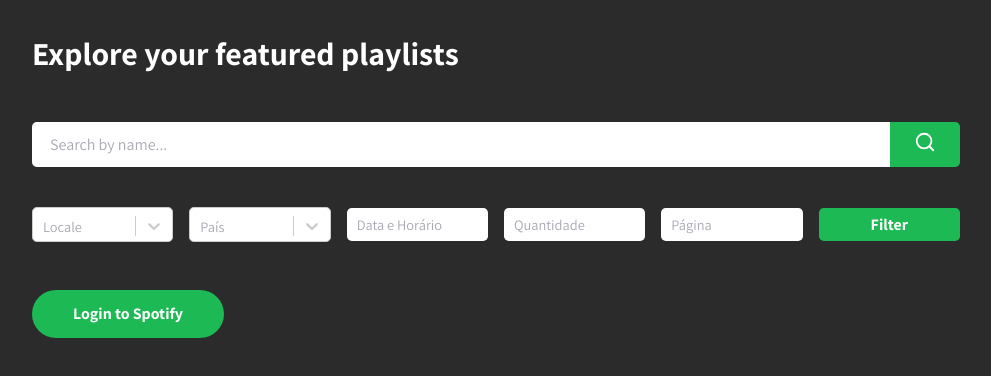
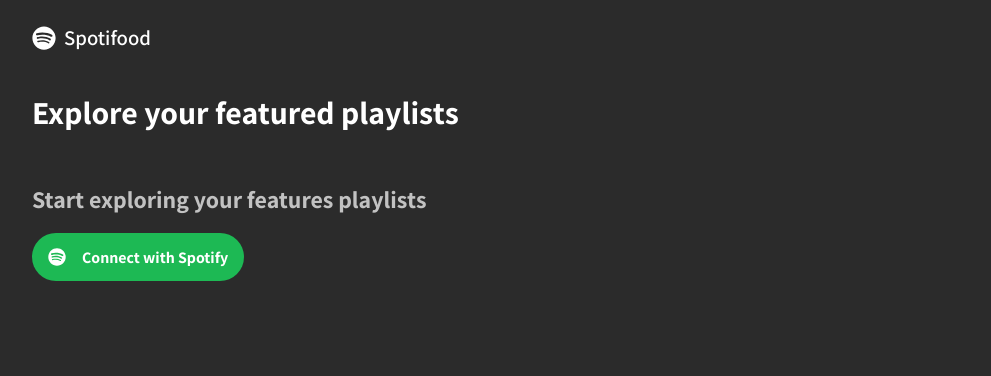
Before and after one commit to tmegumi/ifood-frontend-test, a React (Create React App) app: page / in a window 1280 px wide. Shown: the top 376 px of the page, without its empty margins (144-1135 px from the left). Built offline with nearby package versions, Linux system fonts and the light colour scheme.

Commit message:
Alter components styles

```diff
--- a/package.json
+++ b/package.json
@@ -19,6 +19,7 @@
     "eslint-plugin-react-hooks": "^4",
     "polished": "^3.6.6",
     "react": "^16.13.1",
+    "react-datepicker": "^3.1.3",
     "react-dom": "^16.13.1",
     "react-icons": "^3.11.0",
     "react-router-dom": "^5.2.0",
@@ -49,6 +50,7 @@
     ]
   },
   "devDependencies": {
+    "@types/react-datepicker": "^3.1.1",
     "@types/react-router-dom": "^5.1.5",
     "@types/react-select": "^3.0.19",
     "@types/styled-components": "^5.1.3",
--- a/src/pages/Playlists/components/PlaylistFilter/index.tsx
+++ b/src/pages/Playlists/components/PlaylistFilter/index.tsx
@@ -1,9 +1,11 @@
-import React, { useState, useEffect } from 'react';
+import React, { useState, useEffect, ChangeEvent, FormEvent } from 'react';
+
 import Select from 'react-select';
+import DatePicker from 'react-datepicker';
 
 import { Filter, FilterQuery, FilterValueItem, getPlaylistFilters } from '../../../../services/playlists';
 
-import { Container, FilterItem } from './styles';
+import { Form, FormItem } from './styles';
 
 interface PlaylistFilterProps {
   onFilterChanged(filter: FilterQuery): void;
@@ -20,7 +22,7 @@
 
   const [selectedLocale, setSelectedLocale] = useState('');
   const [selectedCountry, setSelectedCountry] = useState('');
-  const [selectedDateTime, setSelectedDateTime] = useState('');
+  const [selectedDateTime, setSelectedDateTime] = useState<Date | null>(null);
   const [selectedLimit, setSelectedLimit] = useState('');
   const [selectedOffset, setSelectedOffset] = useState('');
 
@@ -40,7 +42,23 @@
     });
   }, []);
 
-  function handlePlaylistFilter() {
+  function handleLimitInputChange(event: ChangeEvent<HTMLInputElement>) {
+    let value = Number(event.target.value);
+
+    if (!value) {
+      setSelectedLimit('');
+    }
+
+    if (limit.validation && (value < Number(limit.validation.min) || value > Number(limit.validation?.max))) {
+      return;
+    }
+
+    setSelectedLimit(value.toString());
+  }
+
+  function handlePlaylistFilter(event: FormEvent<HTMLFormElement>) {
+    event.preventDefault();
+
     onFilterChanged({
       locale: selectedLocale,
       country: selectedCountry,
@@ -51,51 +69,56 @@
   }
 
   return (
-    <Container>
-      <FilterItem>
+    <Form onSubmit={handlePlaylistFilter}>
+      <FormItem>
         <Select
           classNamePrefix="react-select"
           placeholder={locale.name}
           options={locale.values}
-          onChange={e => setSelectedLocale((e as FilterValueItem)?.label)}
+          onChange={e => setSelectedLocale((e as FilterValueItem)?.name)}
         />
-      </FilterItem>
-      <FilterItem>
+      </FormItem>
+      <FormItem>
         <Select
           classNamePrefix="react-select"
           placeholder={country.name}
           options={country.values}
-          onChange={e => setSelectedCountry((e as FilterValueItem)?.label)}
+          onChange={e => setSelectedCountry((e as FilterValueItem)?.name)}
         />
-      </FilterItem>
-      <FilterItem>
-        <input
+      </FormItem>
+      <FormItem>
+        <DatePicker
+          showTimeInput
           name={dateTime.id}
-          placeholder={dateTime.name}
-          value={selectedDateTime}
-          onChange={e => setSelectedDateTime(e.target.value)}
+          placeholderText={dateTime.name}
+          selected={selectedDateTime}
+          dateFormat="yyyy/MM/dd HH:mm"
+          timeFormat="HH:mm"
+          onChange={date => setSelectedDateTime(date as Date)}
         />
-      </FilterItem>
-      <FilterItem>
+      </FormItem>
+      <FormItem>
         <input
           name={limit.id}
           placeholder={limit.name}
           value={selectedLimit}
-          onChange={e => setSelectedLimit(e.target.value)}
+          onChange={handleLimitInputChange}
+          type="number"
         />
-      </FilterItem>
-      <FilterItem>
+      </FormItem>
+      <FormItem>
         <input
           name={offset.id}
           placeholder={offset.name}
           value={selectedOffset}
           onChange={e => setSelectedOffset(e.target.value)}
+          type="number"
         />
-      </FilterItem>
-      <button type="submit" onClick={handlePlaylistFilter}>
+      </FormItem>
+      <button type="submit">
         Filter
       </button>
-    </Container>
+    </Form>
   );
 };
 
--- a/src/pages/Playlists/components/PlaylistFilter/styles.ts
+++ b/src/pages/Playlists/components/PlaylistFilter/styles.ts
@@ -1,18 +1,20 @@
+import 'react-datepicker/dist/react-datepicker.css';
+
 import styled from 'styled-components';
 import { shade } from 'polished';
 
-export const Container = styled.div`
+export const Form = styled.form`
   display: flex;
   align-items: center;
   flex-direction: column;
 
-  button {
+  > button {
     background-color: #1db954;
     border: none;
     border-radius: 0.3rem;
     color: #fff;
     font-weight: bold;
-    height: 2.1rem;
+    height: 2.4rem;
     margin-top: 1rem;
     width: 100%;
     transition: background-color 0.2s;
@@ -25,7 +27,7 @@
   @media (min-width: 500px) {
     flex-direction: row;
 
-    button {
+    > button {
       margin-top: 0;
       margin-left: 1rem;
       width: calc(100% / 6);
@@ -33,7 +35,7 @@
   }
 `;
 
-export const FilterItem = styled.div`
+export const FormItem = styled.div`
   width: 100%;
 
   & + div {
@@ -42,12 +44,11 @@
 
   .react-select__control {
     border-radius: 0.3rem;
-    height: 2.2rem;
-    min-height: 2.2rem;
+    height: 2.4rem;
     width: 100%;
 
     .react-select__value-container {
-      height: 2.2rem;
+      padding: 0 0.5rem;
 
       .react-select__placeholder {
         color: #a8a8b3;
@@ -57,7 +58,6 @@
       input {
         color: #3a3a3a;
         font-size: 0.9rem;
-        height: 2.2rem;
       }
     }
   }
@@ -68,11 +68,15 @@
     }
   }
 
-  input {
+  .react-datepicker-wrapper {
+    width: 100%;
+  }
+
+  > input, .react-datepicker-wrapper input {
     border: 2px solid transparent;
     border-radius: 0.3rem;
     font-size: 0.9rem;
-    height: 2.1rem;
+    height: 2.4rem;
     padding: 0 0.5rem;
     width: 100%;
 
--- /dev/null
+++ b/src/pages/Playlists/components/PlaylistItems/index.tsx
@@ -0,0 +1,30 @@
+import React from 'react';
+
+import { Container } from './styles';
+
+import {
+  PlaylistItemData
+} from '../../../../services/playlists';
+
+interface PlaylistItemsProps {
+  items: PlaylistItemData[];
+}
+
+const PlaylistItems: React.FC<PlaylistItemsProps> = ({ items }: PlaylistItemsProps) => {
+  return (
+    <Container>
+      {items.map(item => (
+        <a key={item.id} href={item.external_urls.spotify}>
+          <img src={item.images[0].url} alt={item.name} />
+
+          <div>
+            <strong>{item.name}</strong>
+            <p>{item.description}</p>
+          </div>
+        </a>
+      ))}
+    </Container>
+  );
+};
+
+export default PlaylistItems;
--- /dev/null
+++ b/src/pages/Playlists/components/PlaylistItems/styles.ts
@@ -0,0 +1,48 @@
+import styled from 'styled-components';
+
+export const Container = styled.div`
+  margin: 3rem 0;
+
+  a {
+    display: flex;
+    align-items: center;
+
+    background-color: #303030;
+    border-radius: 0.7rem;
+    color: #fff;
+    padding: 1rem;
+    text-decoration: none;
+    transition: transform 0.2s;
+
+    & + a {
+      margin-top: 1rem;
+    }
+
+    &:hover {
+      transform: translateX(0.8rem);
+    }
+
+    img {
+      border-radius: 0.7rem;
+      height: 7rem;
+      width: 7rem;
+    }
+
+    div {
+      flex: 1;
+      margin-left: 1rem;
+
+      strong {
+        display: block;
+        font-size: 1.2rem;
+        line-height: 1.5rem;
+        margin-bottom: 0.5rem;
+      }
+
+      p {
+        color: #c2c2c2;
+        line-height: 1.3rem;
+      }
+    }
+  }
+`;
--- a/src/pages/Playlists/index.tsx
+++ b/src/pages/Playlists/index.tsx
@@ -1,5 +1,6 @@
 import React, { useEffect, useState, FormEvent } from 'react';
 import { FiSearch } from 'react-icons/fi';
+import { FaSpotify } from 'react-icons/fa';
 
 import { useAuth } from '../../hooks/auth';
 
@@ -12,8 +13,9 @@
 } from '../../services/playlists';
 
 import PlaylistFilter from './components/PlaylistFilter';
+import PlaylistItems from './components/PlaylistItems';
 
-import { Form, LogInButton, PlaylistItems, Title } from './styles';
+import { SearchNameForm, LogInButton, Logo, Subtitle, Title } from './styles';
 
 const Playlists: React.FC = () => {
   const [items, setItems] = useState<PlaylistItemData[]>([]);
@@ -55,9 +57,26 @@
 
   return (
     <>
+      <Logo>
+        <FaSpotify size={24} />
+        <strong>Spotifood</strong>
+      </Logo>
+
       <Title>Explore your featured playlists</Title>
 
-      <Form onSubmit={handleSearchPlaylistByName}>
+      {!token && (
+        <>
+          <Subtitle>Start exploring your features playlists</Subtitle>
+          <LogInButton onClick={logIn}>
+            <FaSpotify size={18} />
+            Connect with Spotify
+          </LogInButton>
+        </>
+      )}
+
+      {token && (
+        <>
+          <SearchNameForm onSubmit={handleSearchPlaylistByName}>
             <input
               value={filterName}
               onChange={e => setFilterName(e.target.value)}
@@ -66,25 +85,12 @@
             <button type="submit">
               <FiSearch size={22} />
             </button>
-      </Form>
+          </SearchNameForm>
 
           <PlaylistFilter onFilterChanged={handleFilterPlaylists} />
 
-      {!token && <LogInButton onClick={logIn}>Login to Spotify</LogInButton>}
-
-      {token && items && (
-        <PlaylistItems>
-          {items.map(item => (
-            <a key={item.id} href={item.external_urls.spotify}>
-              <img src={item.images[0].url} alt={item.name} />
-
-              <div>
-                <strong>{item.name}</strong>
-                <p>{item.description}</p>
-              </div>
-            </a>
-          ))}
-        </PlaylistItems>
+          {items && <PlaylistItems items={items} />}
+        </>
       )}
     </>
   );
--- a/src/pages/Playlists/styles.ts
+++ b/src/pages/Playlists/styles.ts
@@ -1,11 +1,62 @@
 import styled from 'styled-components';
 import { shade } from 'polished';
+
+export const Logo = styled.div`
+  align-items: center;
+  display: flex;
+  justify-content: center;
+  margin-top: 1rem;
+  padding: 0.5rem 0;
+
+  svg {
+    margin-right: 0.5rem;
+  }
+
+  strong {
+    font-size: 1.3rem;
+    font-weight: 600;
+  }
+
+  @media (min-width: 500px) {
+    justify-content: start;
+  }
+`;
 
 export const Title = styled.h1`
   margin: 2rem 0 3rem 0;
 `;
 
-export const Form = styled.form`
+export const Subtitle = styled.h2`
+  color: #c2c2c2;
+  font-weight: bold;
+  line-height: 1.5;
+  max-width: 30rem;
+`;
+
+export const LogInButton = styled.button`
+  align-items: center;
+  background-color: #1db954;
+  border: none;
+  border-radius: 1.5rem;
+  display: flex;
+  color: #fff;
+  font-weight: bold;
+  height: 3rem;
+  margin-top: 1rem;
+  padding: 0 1rem;
+  text-align: center;
+  transition: background-color 0.2s;
+
+  &:hover {
+    background-color: ${shade(0.2, '#1db954')};
+  }
+
+  svg {
+    margin-right: 1rem;
+  }
+`;
+
+export const SearchNameForm = styled.form`
   display: flex;
   margin-bottom: 2.5rem;
 
@@ -37,67 +88,3 @@
     }
   }
 `;
-
-export const LogInButton = styled.button`
-  background-color: #1db954;
-  border: none;
-  border-radius: 1.5rem;
-  color: #fff;
-  font-weight: bold;
-  height: 3rem;
-  margin-top: 3rem;
-  width: 12rem;
-  text-align: center;
-  transition: background-color 0.2s;
-
-  &:hover {
-    background-color: ${shade(0.2, '#1db954')};
-  }
-`;
-
-export const PlaylistItems = styled.div`
-  margin: 3rem 0;
-
-  a {
-    display: flex;
-    align-items: center;
-
-    background-color: #303030;
-    border-radius: 0.7rem;
-    color: #fff;
-    padding: 1rem;
-    text-decoration: none;
-    transition: transform 0.2s;
-
-    & + a {
-      margin-top: 1rem;
-    }
-
-    &:hover {
-      transform: translateX(0.8rem);
-    }
-
-    img {
-      border-radius: 0.7rem;
-      height: 7rem;
-      width: 7rem;
-    }
-
-    div {
-      flex: 1;
-      margin-left: 1rem;
-
-      strong {
-        display: block;
-        font-size: 1.2rem;
-        line-height: 1.5rem;
-        margin-bottom: 0.5rem;
-      }
-
-      p {
-        color: #c2c2c2;
-        line-height: 1.3rem;
-      }
-    }
-  }
-`;
```
Also changed, not shown: 1 other file (tests, documents, lock files or other folders). Lines whose indentation alone changed are shown as unchanged.
